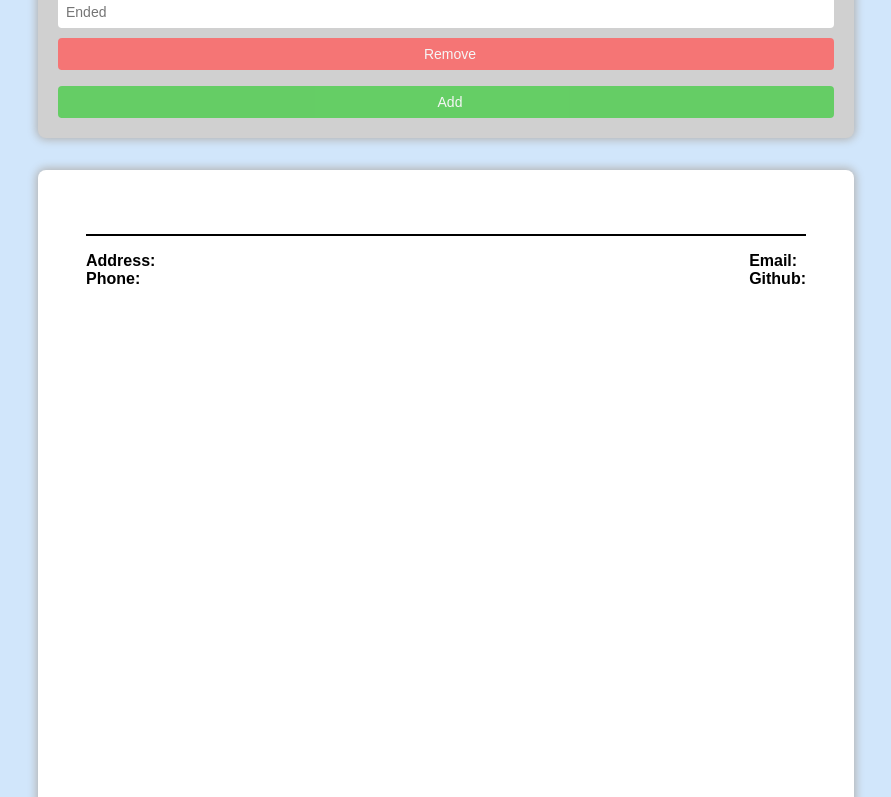
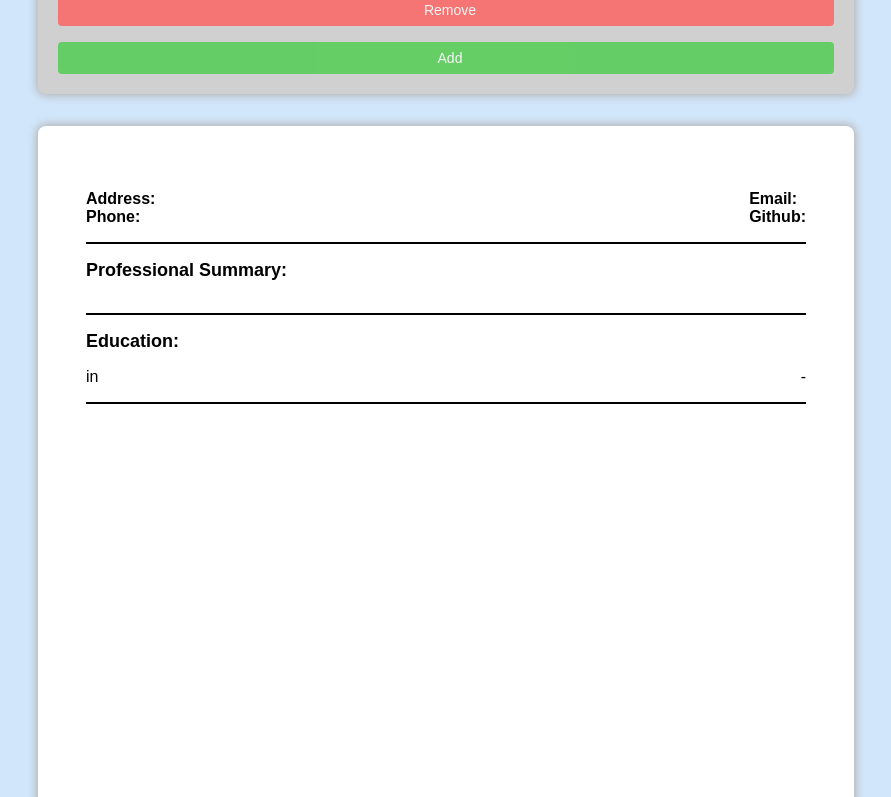
Before and after one commit to NelsonMN/CV-Application, a React (Create React App) app: page / in a window 1280 px wide. Shown: the part 1143-1940 px from the top of the page, without its empty margins (194-1085 px from the left). Built offline with nearby package versions, Linux system fonts and the light colour scheme.

Commit message:
Added resume stylings and decomposed Resume

```diff
--- a/src/components/form/Education.js
+++ b/src/components/form/Education.js
@@ -11,7 +11,6 @@ class Education extends Component {
         return (
           <form key={element.id} id={element.id} className='education-form'>
             <input type="text" name="school" onChange={handleChange} placeholder="School Name" />
-            <input type="text" name="city" onChange={handleChange} placeholder="City" />
             <input type="text" name="type" onChange={handleChange} placeholder="Degree Type" />
             <input type="text" name="subject" onChange={handleChange} placeholder="Subject" />
             <input type="text" name="started" onChange={handleChange} placeholder="Started" />
--- a/src/components/form/Form.js
+++ b/src/components/form/Form.js
@@ -23,7 +23,6 @@ class Form extends Component {
       },
       education: [{
         school: '',
-        city: '',
         type: '',
         subject: '',
         started: '',
@@ -104,7 +103,6 @@ class Form extends Component {
       this.setState({
         education: this.state.education.concat({
           school: '',
-          city: '',
           type: '',
           subject: '',
           started: '',
@@ -130,7 +128,7 @@ class Form extends Component {
 
   render() {
 
-    const { personal, education, experience ,  } = this.state;
+    const { personal, education, experience } = this.state;
 
     return (
       <div className='program'>
--- /dev/null
+++ b/src/components/resume/R-Education.js
@@ -0,0 +1,28 @@
+import React, { Component } from 'react';
+
+class ResumeEducation extends Component {
+
+    render () {
+
+        const { state } = this.props;
+
+        return (
+            state.education.map( (element) => {
+                return (
+                    <div key={element.id} id={element.id} className='education'>
+                        <div className='education-info'>
+                            <h4>{element.school}</h4>
+                            <p>{element.type} in {element.subject}</p>
+                        </div>
+                        <div className='dates'>
+                            <div className='start'>{element.started} - {element.ended}</div>
+                        </div>
+                    </div>
+                )
+            } )
+
+        )
+    }
+}
+
+export default ResumeEducation
--- /dev/null
+++ b/src/components/resume/R-Header.js
@@ -0,0 +1,27 @@
+import React, { Component } from "react";
+
+class ResumeHeader extends Component {
+
+    render() {
+        const { state }  = this.props
+        return (
+            <div className='resume-header'>
+                    <h1 className='name-title'>{state.personal.first} {state.personal.last}</h1>
+                    <div className='resume-header-info'>
+                        <ul>
+                            <li><span>Address: </span> {state.personal.address}</li>
+                            <li><span>Phone:</span> {state.personal.phone}</li>
+                        </ul>
+                        <ul>
+                            <li><span>Email:</span> {state.personal.email}</li>
+                            <li><span>Github:</span> {state.personal.github}</li>
+                        </ul>
+                    </div>
+                    <h4 className="heading">Professional Summary:</h4>
+                    <p>{state.personal.description}</p>
+            </div>
+        )
+    }
+}
+
+export default ResumeHeader
--- a/src/components/resume/Resume.js
+++ b/src/components/resume/Resume.js
@@ -1,28 +1,26 @@
 import React, { Component } from 'react';
+import ResumeHeader from './R-Header'
+import ResumeEducation from './R-Education'
 
 class Resume extends Component {
 
     render() {
+
         const { state }  = this.props
+
         return (
             <div className='resume'>
-                <div className='resume-header'>
-                    <h1 className='name-title'>{state.personal.first} {state.personal.last}</h1>
-                    <div className='resume-header-info'>
-                        <ul>
-                            <li><span>Address:</span> {state.personal.address}</li>
-                            <li><span>Phone:</span> {state.personal.phone}</li>
-                        </ul>
-                        <ul>
-                            <li><span>Email:</span> {state.personal.email}</li>
-                            <li><span>Github:</span> {state.personal.github}</li>
-                        </ul>
+                <ResumeHeader state={state}/>
+
+                <div className='resume-main'>
+
+                    <div className='resume-education'>
+                        <h4 className='heading'>Education:</h4>
+                        <ResumeEducation state={state} />
                     </div>
-                </div>
-                <div className='resume-main'>
-                    <div className='resume-education'></div>
                     <div className='resume-experience'></div>
                 </div>
+
             </div>
         )
     }
--- a/src/styles/App.css
+++ b/src/styles/App.css
@@ -12,10 +12,6 @@ input, button {
   border: none;
 }
 
-h1 {
-  padding-bottom: 1rem;
-  border-bottom: solid 2px black
-}
 li {
   list-style: none;
 }
@@ -86,7 +82,7 @@ button:hover {
 
 .resume,
 .form-holder {
-  min-width: 8.5in;
+  width: 8.5in;
   min-height: 11in;
   box-shadow: rgb(180, 180, 180) 0 0px 8px 2px;
   border-radius: .5rem;
@@ -107,10 +103,13 @@ button:hover {
   border-radius: .5rem;
 }
 
-.resume-header {
+.resume-header,
+.resume-education {
   display: flex;
   flex-direction: column;
-  gap: 1rem
+  gap: 1rem;
+  padding-bottom: 1rem;
+  border-bottom: 2px solid black;
 }
 
 .name-title {
@@ -120,6 +119,8 @@ button:hover {
 .resume-header-info {
   display: flex;
   justify-content: space-between;
+  padding-bottom: 1rem;
+  border-bottom: solid 2px black
 }
 
 .resume-holder > button {
@@ -132,6 +133,19 @@ button:hover {
   flex-direction: column;
   background-color: white;
   padding: 0.5in;
+}
+
+.resume-main {
+  padding-top: 1rem;
+}
+
+.heading {
+  font-size: 18px;
+}
+
+.education {
+  display: flex;
+  justify-content: space-between;
 }
 
 .program {
```
